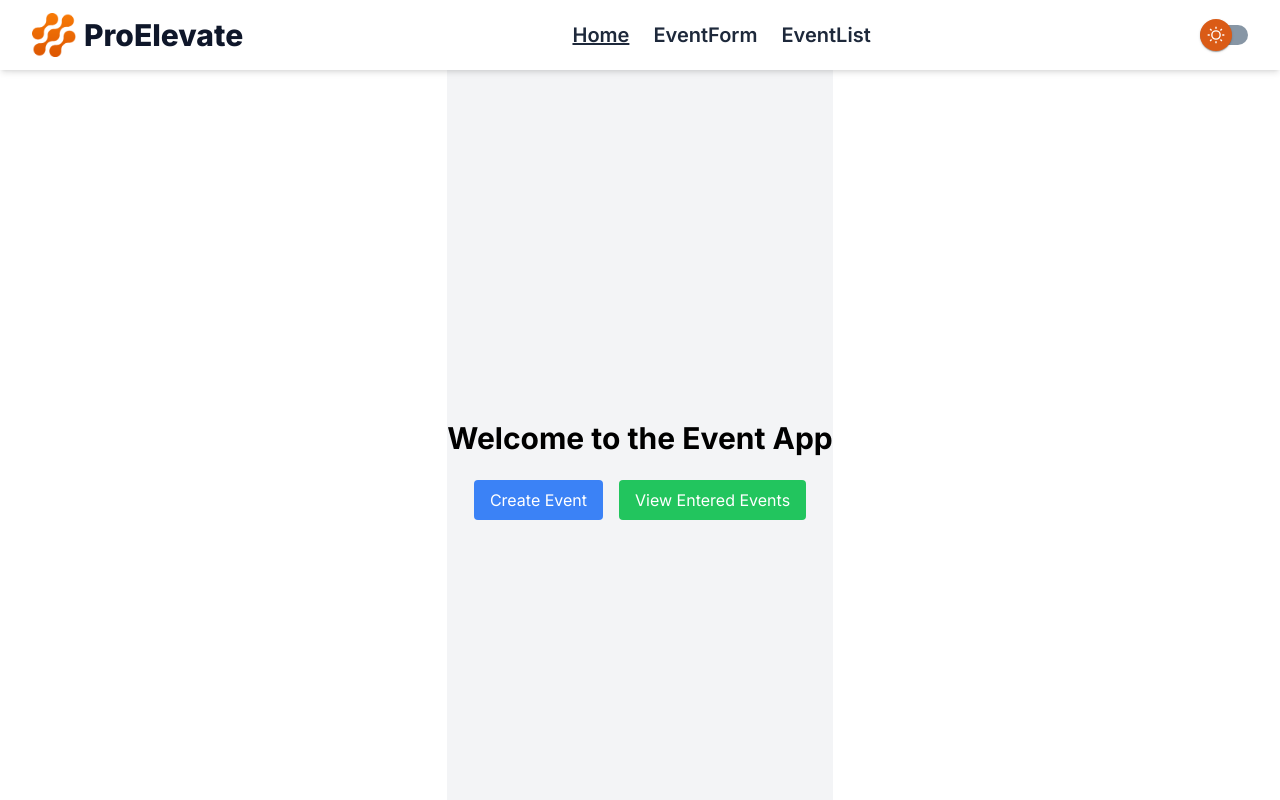
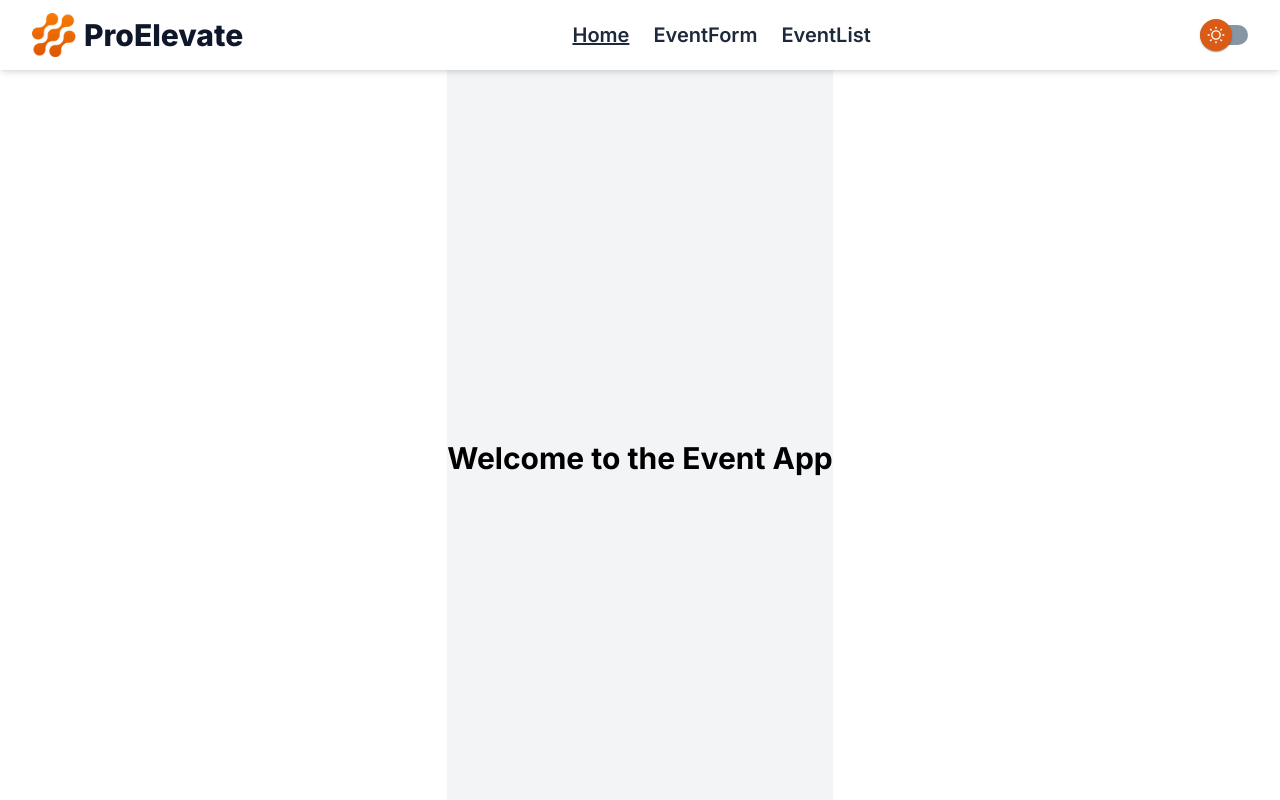
Before and after one commit to kamalnathdhekwar/NextTask, a Next.js app: page / in a window 1280 px wide. Shown: the top 800 px of the page. Built offline with nearby package versions, Linux system fonts and the light colour scheme.

Commit message:
event form and event list fixed

```diff
--- a/src/app/eventlist/page.js
+++ b/src/app/eventlist/page.js
@@ -1,6 +1,6 @@
 "use client";
 
-import EnteredEventList from '../../components/EnteredEvent/EnteredEventList';
+import EnteredEventList from '@/components/EnteredEvent/EnteredEventList';
 
 const EventListPage = () => {
   return (
--- a/src/app/page.js
+++ b/src/app/page.js
@@ -1,6 +1,6 @@
 import Image from "next/image";
 
-import HomeEventSection from "@/components/HomeEvent/HomeEventSection";
+import HomeEventSection from "@/components/HomePage/HomeEventSection/HomeEventSection";
 
 export default function Home() {
   return (
--- a/src/components/EventContext.js
+++ b/src/components/EventContext.js
@@ -1,6 +1,6 @@
 "use client";
 
-import React, { createContext, useState, useContext } from 'react';
+import React, { createContext, useState, useContext, useEffect } from 'react';
 
 const EventContext = createContext();
 
@@ -9,8 +9,18 @@ export const useEventContext = () => useContext(EventContext);
 export const EventProvider = ({ children }) => {
   const [events, setEvents] = useState([]);
 
+  // Retrieve events from local storage on component mount
+  useEffect(() => {
+    const storedEvents = localStorage.getItem('events');
+    if (storedEvents) {
+      setEvents(JSON.parse(storedEvents));
+    }
+  }, []);
+
   const addEvent = (event) => {
-    setEvents((prevEvents) => [...prevEvents, event]);
+    const newEvents = [...events, event];
+    setEvents(newEvents);
+    localStorage.setItem('events', JSON.stringify(newEvents));
   };
 
   return (
--- a/src/components/HomeEvent/HomeEventSection.js
+++ /dev/null
@@ -1,25 +0,0 @@
-
-import Link from 'next/link';
-
-export default function Home() {
-  return (
-    <div className="min-h-screen bg-gray-100 flex flex-col items-center justify-center">
-      <h1 className="text-3xl font-bold mb-6">Welcome to the Event App</h1>
-      <div className="flex space-x-4">
-        <Link
-        className="bg-blue-500 text-white py-2 px-4 rounded hover:bg-blue-700"
-         href="/eventform">
-
-            Create Event
-
-        </Link>
-        <Link
-       className="bg-green-500 text-white py-2 px-4 rounded hover:bg-green-700"
-        href="/eventlist">
-            View Entered Events
-
-        </Link>
-      </div>
-    </div>
-  );
-}
--- /dev/null
+++ b/src/components/HomePage/HomeEventSection/HomeEventSection.js
@@ -0,0 +1,11 @@
+import Link from 'next/link';
+
+export default function Home() {
+  return (
+    <div className="min-h-screen bg-gray-100 flex flex-col items-center justify-center">
+      <h1 className="text-3xl font-bold mb-6">Welcome to the Event App</h1>
+
+
+    </div>
+  );
+}
--- /dev/null
+++ b/src/components/HomePage/heroSection/HeroSection.js
@@ -0,0 +1,9 @@
+import React from 'react'
+
+const HeroSection = () => {
+  return (
+    <div>HeroSection</div>
+  )
+}
+
+export default HeroSection
```
Also changed, not shown: src/components/HomePage/HomeEventSection/Card.js (renamed from src/components/HomeEvent/Card.js).
